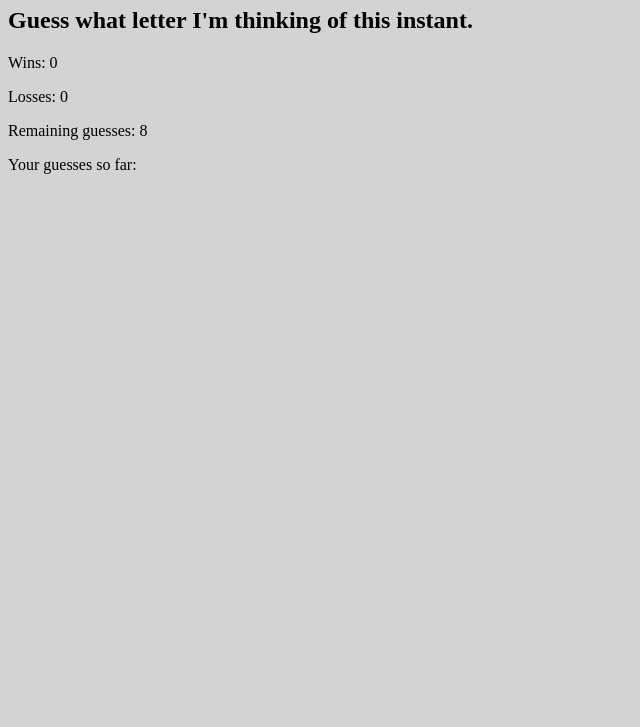
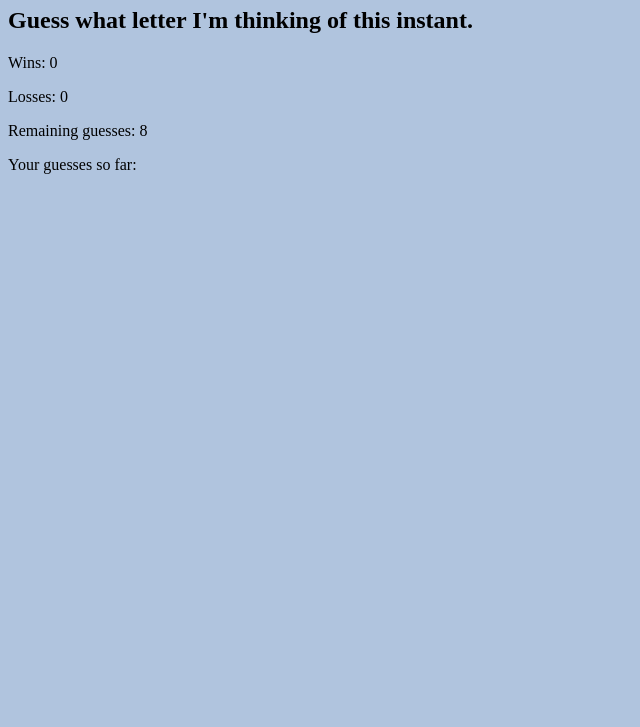
Before and after one commit to JuanMunoz87/PsychicGame, a plain HTML site: page index.html in a window 1280 px wide. Shown: the part 73-800 px from the top of the page, without its empty margins (0-640 px from the left). Drawn offline with Linux system fonts and the light colour scheme.

Commit message:
modified the background color

```diff
--- a/assets/css/style.css
+++ b/assets/css/style.css
@@ -1,3 +1,3 @@
 body {
-    background-color: lightgray;
+   background-color: lightsteelblue;
 }
--- a/assets/javascript/game.js
+++ b/assets/javascript/game.js
@@ -30,6 +30,7 @@ const loseUpdate = function() {
 };
 loseUpdate();
 
+// Update the player ramining numbers
 const remainGuessUpdate = function() {
    remainGuess.innerHTML = remainingGuess;
 };
@@ -38,15 +39,15 @@ const remainGuessUpdate = function() {
 const guessesUpdate = function() {
    userGuessSoFarText.innerHTML = playerGuessesSoFar.join(" ");
 };
+guessesUpdate();
 
-
-// Reset
+//=== Reset ===//
 const reset = function() {
    remainingGuess = 8;
    playerGuessesSoFar = [];
    // Random letter generator
    randomLetter = compLetter[Math.floor(Math.random() * compLetter.length)];
-    console.log(`random letter: ${randomLetter}`);
+   console.log(randomLetter)
    guessesUpdate();
    remainGuessUpdate();
 };
@@ -55,6 +56,7 @@ reset();
 //================== Main Progress ================//
 // key event function
 document.onkeyup = function(event) {
+
    remainingGuess--;
 
    let playerGuess = event.key;
@@ -69,7 +71,7 @@ document.onkeyup = function(event) {
       wins++;
       scoreUpdate();
       reset();
-        }  else if(remainingGuess === 0) {
+      } else if(remainingGuess === 0) {
          losses++;
          loseUpdate();
          reset();
```
Also changed, not shown: index.html (indentation only). Lines whose indentation alone changed are shown as unchanged.
